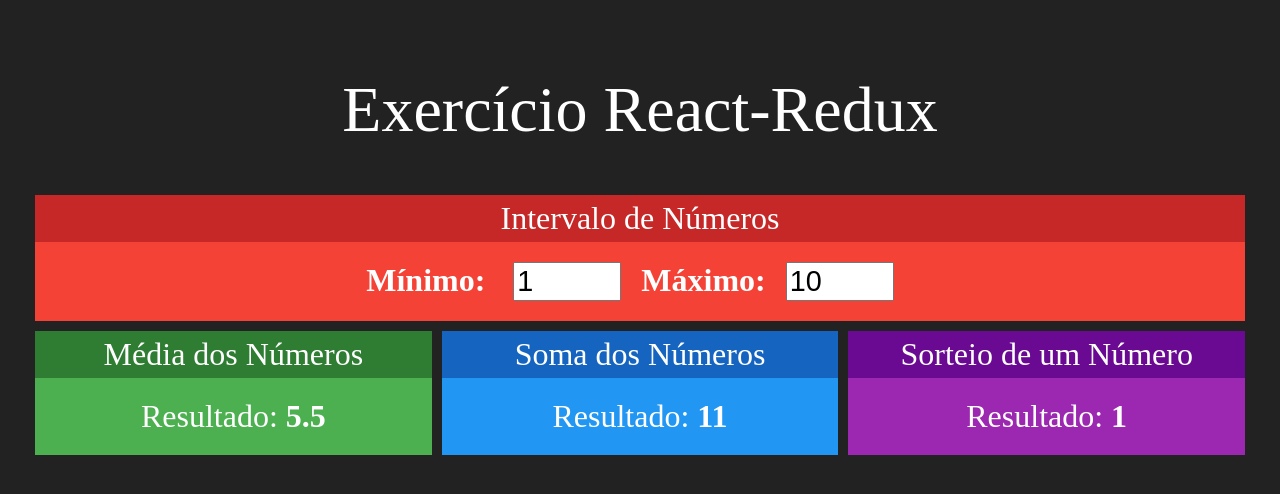
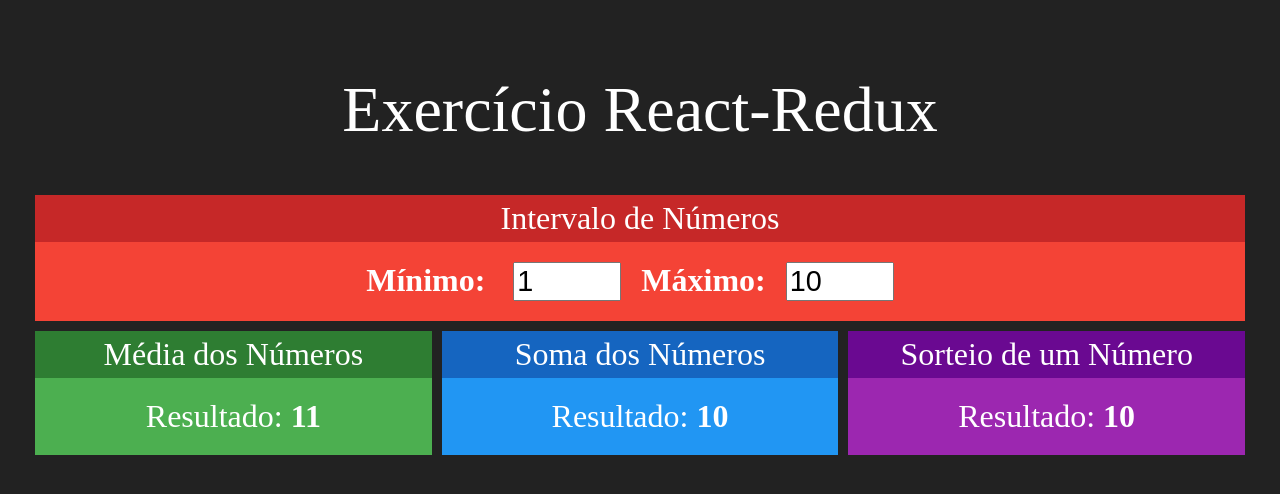
Before and after one commit to leoxavierclear/state-management-with-Redux, a React (Create React App) app: page / in a window 1280 px wide. Shown: the top 494 px of the page. Built offline with nearby package versions, Linux system fonts and the light colour scheme.

Commit message:
Configurando Redux

```diff
--- a/src/App.js
+++ b/src/App.js
@@ -1,4 +1,4 @@
-import React, { useState } from 'react';
+import React from 'react';
 
 import logo from './logo.svg';
 import './App.css';
@@ -8,25 +8,19 @@ import Media from './components/Media';
 import Soma from './components/Soma';
 import Sorteio from './components/Sorteio';
 
-const ab = useState
 
 function App() {
-
-  //COMUNICAÇÃO SEM REDUX
-  const [min, setMin] = useState(1)
-  const [max, setMax] = useState(10)
 
   return (
     <div className="App">
       <h1>Exercício React-Redux</h1>
     <div className='linha'>
-        <Intervalo min={min} max={max}
-          onMinChanged={setMin} onMaxChanged={setMax}></Intervalo>
+        <Intervalo></Intervalo>
     </div>
     <div className='linha'>
-      <Media min={min} max={max}></Media>
-      <Soma min={min} max={max}></Soma>
-      <Sorteio min={min} max={max}></Sorteio>
+      <Media></Media>
+      <Soma></Soma>
+      <Sorteio></Sorteio>
     </div>
   </div>
 
--- a/src/components/Intervalo.jsx
+++ b/src/components/Intervalo.jsx
@@ -4,20 +4,16 @@ import Card from './Card'
 
 export default props => {
 
-    const { min, max } = props
-
     return(
         <Card title="Intervalo de Números" red>
             <div className='Intervalo'>
                 <span>
                     <strong>Mínimo: </strong>
-                    <input type="number" value={min}
-                        onChange={e => props.onMinChanged(+e.target.value)}/>
+                    <input type="number" value={1} readOnly/>
                 </span>
                 <span>
                     <strong>Máximo:</strong>
-                    <input type="number" value={max}
-                        onChange={e => props.onMaxChanged(+e.target.value)}/>
+                    <input type="number" value={10} readOnly/>
                 </span>
             </div>
 
--- a/src/components/Media.jsx
+++ b/src/components/Media.jsx
@@ -4,19 +4,12 @@ import Card from './Card'
 
 export default props => {
 
-    // const min = props.min
-    // const max = props.max
-
-    //ou por destructore
-
-    const { min, max } = props
-
 
     return(
         <Card title="Média dos Números" green>
             <div>
                 <span>Resultado: </span>
-                <strong>{(max + min) / 2}</strong>
+                <strong>11</strong>
 
 
             </div>
--- a/src/components/Soma.jsx
+++ b/src/components/Soma.jsx
@@ -4,13 +4,12 @@ import Card from './Card'
 
 export default props => {
 
-    const { min, max } = props
 
     return(
         <Card title="Soma dos Números" blue>
             <div>
                 <span>Resultado: </span>
-                <strong>{ (min + max) }</strong>
+                <strong>{ 10 }</strong>
             </div>
 
         </Card>
--- a/src/components/Sorteio.jsx
+++ b/src/components/Sorteio.jsx
@@ -4,14 +4,12 @@ import Card from './Card'
 
 export default props => {
 
-    const { min, max } = props
-    const aleatorio = parseInt(Math.random() * (max - min)) + min
 
     return(
         <Card title="Sorteio de um Número" purple>
             <div>
                 <span>Resultado: </span>
-                <strong>{aleatorio}</strong>
+                <strong>{ 10 }</strong>
 
 
             </div>
--- a/src/index.js
+++ b/src/index.js
@@ -4,10 +4,18 @@ import './index.css';
 import App from './App';
 import reportWebVitals from './reportWebVitals';
 
+import { Provider } from 'react-redux'
+import storeConfig from '../src/store/storeConfig'
+
+
+const store = storeConfig()
+
 ReactDOM.render(
-  <React.StrictMode>
-    <App />
-  </React.StrictMode>,
+  <Provider store={store}>
+    <React.StrictMode>
+      <App />
+    </React.StrictMode>
+  </Provider>,
   document.getElementById('root')
 );
 
--- /dev/null
+++ b/src/store/storeConfig.js
@@ -0,0 +1,17 @@
+import { createStore, combineReducers } from 'redux'
+
+
+const reducers = combineReducers({
+    numeros: function(state, action) {
+        return{
+            min: 1,
+            máx: 10
+        }
+    }
+})
+
+function storeConfig(){
+    return createStore(reducers)
+}
+
+export default storeConfig
```
